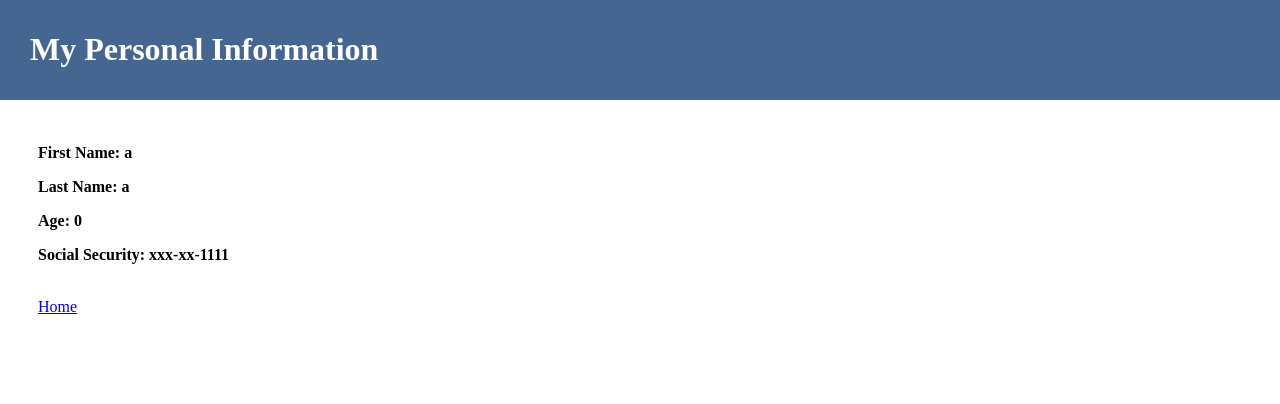
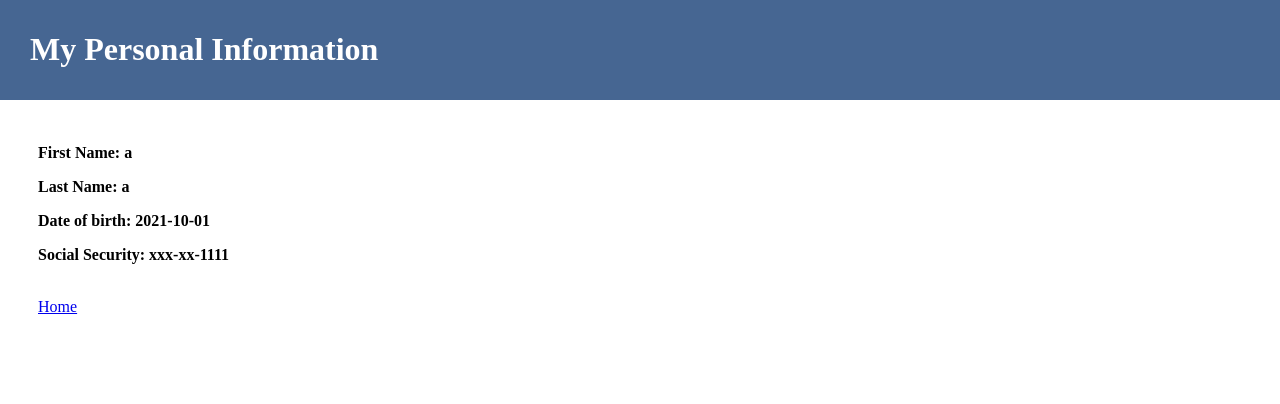
Before and after one commit to evanjam/CovidTestingSite, a PHP site: page /CovidTestingSite/forms/patient/patient_info.php in a window 1280 px wide. Shown: the top 404 px of the page. Run offline with PHP 8.4, Linux system fonts and the light colour scheme; a user stored in the database is signed in; data comes from the database, SQL or seed files in the repository; data that the repository does not hold is empty.

Commit message:
Switch back to DOB

```diff
--- a/forms/patient/patient_info.php
+++ b/forms/patient/patient_info.php
@@ -51,11 +51,7 @@
 				}
 				if($row[5] != null)
 				{
-					$getAge = explode("-", $row[5]);
-					$age = (date("md", date("U", mktime(0, 0, 0, $getAge[1], $getAge[2], $getAge[0]))) > date("md")
-					? ((date("Y") - $getAge[0]) - 1)
-					: (date("Y") - $getAge[0]));
-					print "<p><b>Age: $age</b></p>";
+					print "<p><b>Date of birth: $row[5]</b></p>";
 				}
 				if($row[6] != null)
 				{
```
